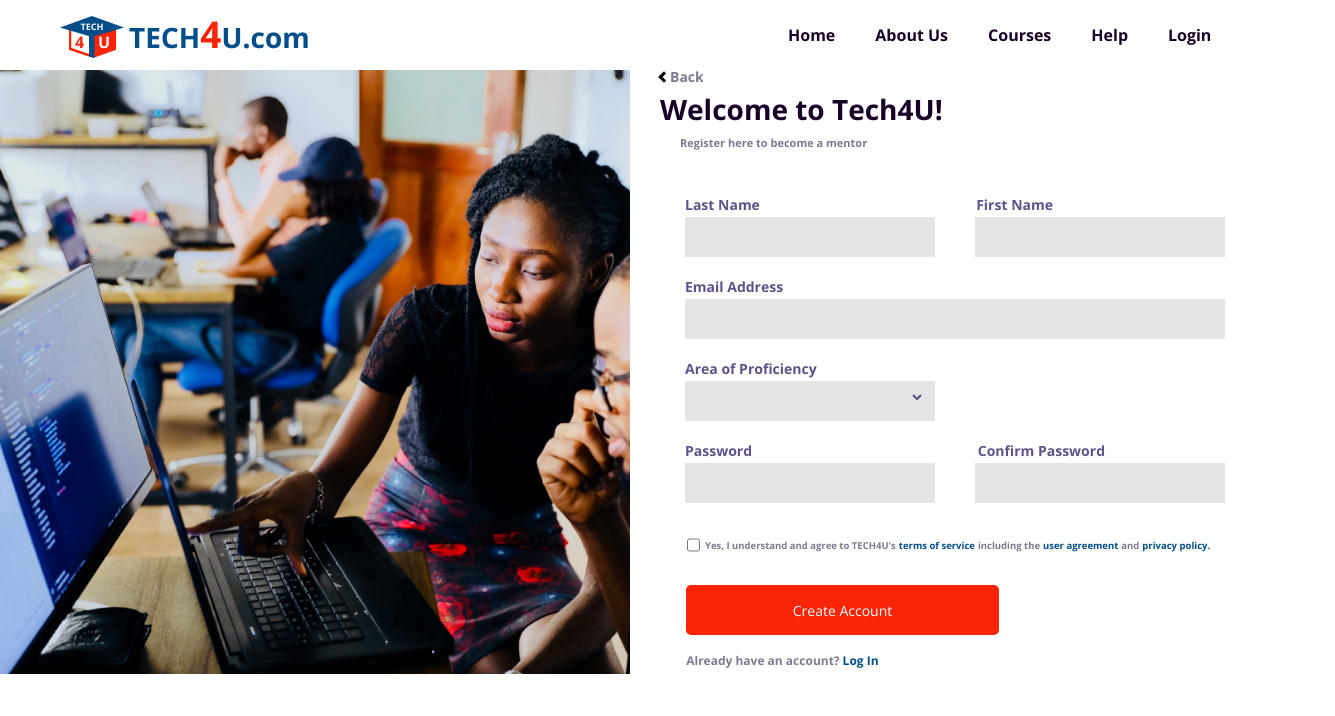
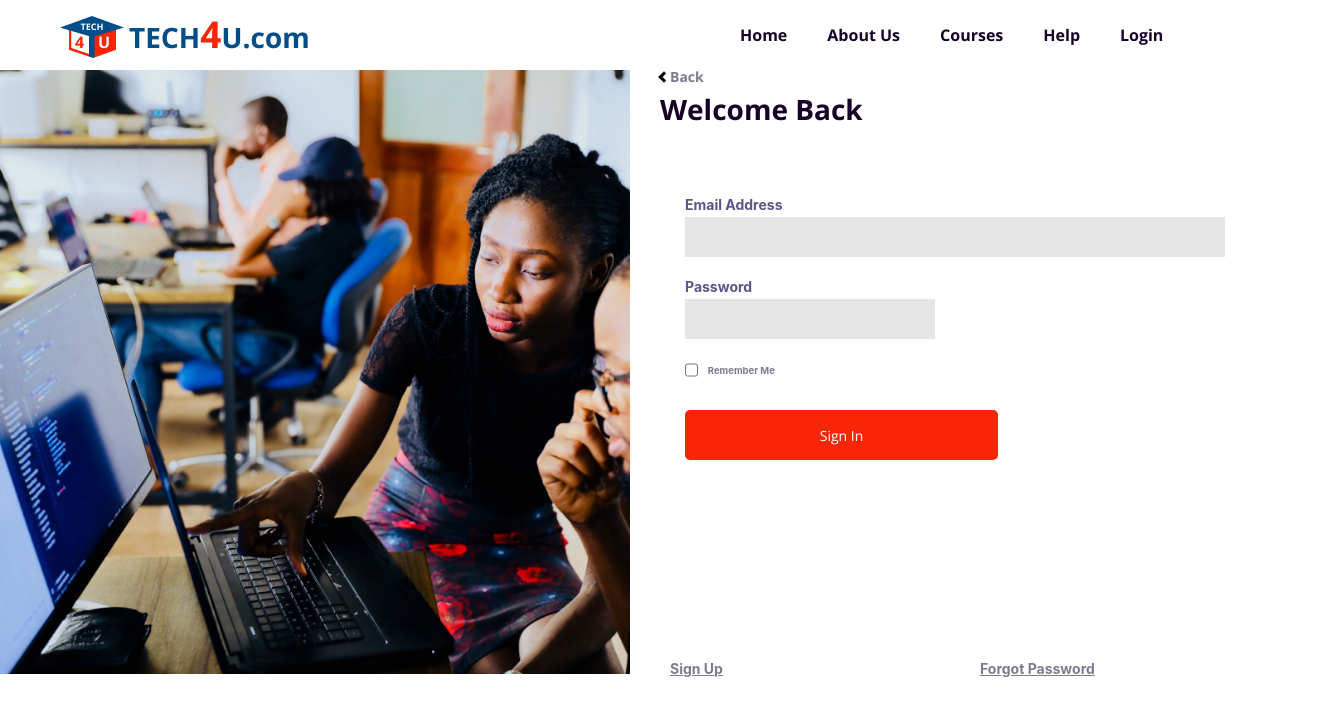
Before and after one commit to reskillamericans/Selflearning-Team1-FE, a React (Create React App) app: page /login in a window 1280 px wide. Shown: the top 716 px of the page, 1335 px wide, since content can reach past the window. Built offline with nearby package versions, Linux system fonts and the light colour scheme.

Commit message:
created login page

```diff
--- a/package.json
+++ b/package.json
@@ -7,8 +7,11 @@
     "@testing-library/react": "^11.2.7",
     "@testing-library/user-event": "^12.8.3",
     "axios": "^0.21.1",
+    "bootstrap": "^5.0.2",
     "react": "^17.0.2",
+    "react-bootstrap": "^1.6.1",
     "react-dom": "^17.0.2",
+    "react-router": "^5.2.0",
     "react-router-dom": "^5.2.0",
     "react-scripts": "4.0.3",
     "web-vitals": "^1.1.2"
--- a/public/index.html
+++ b/public/index.html
@@ -17,6 +17,7 @@
     <link rel="manifest" href="%PUBLIC_URL%/manifest.json" />
     <link rel="stylesheet" href="https://use.fontawesome.com/releases/v5.15.3/css/all.css"
       integrity="sha384-SZXxX4whJ79/gErwcOYf+zWLeJdY/qpuqC4cAa9rOGUstPomtqpuNWT9wdPEn2fk" crossorigin="anonymous">
+
     <!--
       Notice the use of %PUBLIC_URL% in the tags above.
       It will be replaced with the URL of the `public` folder during the build.
--- /dev/null
+++ b/src/App.js
@@ -0,0 +1,21 @@
+import React from "react";
+import { BrowserRouter as Router, Route, Switch } from "react-router-dom";
+import  Registration  from "./components/Registration";
+import  Login  from "./components/Login";
+
+
+function App() {
+  return (
+    <div className="App">
+      <Router>
+        <Switch>
+        <Route exact path= "/registration" component={Registration} />
+        <Route exact path= "/login" component={Login} />
+        </Switch>
+      </Router>
+    </div>
+  );
+}
+
+
+export default App;
--- /dev/null
+++ b/src/components/Login.jsx
@@ -0,0 +1,102 @@
+import React from "react"
+import Group79 from "../registration-images/Group79.png"
+import BigPicture from "../registration-images/BigPicture.png"
+import  "./login.css"
+
+function Login() {
+
+return (
+
+  <>
+
+    <div className="app">
+      <div className="webnav">
+        <div className="logo">
+          <img src={Group79} alt="tech4u logo"></img>
+      </div>
+      <div className="menu">
+        <ul>
+          <li>
+            <a href="#">Home</a>
+          </li>
+          <li>
+            <a href="#">About Us</a>
+          </li>
+          <li>
+            <a href="#">Courses</a>
+          </li>
+          <li>
+            <a href="#">Help</a>
+          </li>
+          <li>
+            <a href="#">Login</a>
+          </li>
+        </ul>
+
+      </div>
+    </div>
+
+    <div className="mobilenav"></div>
+    <div className="header">
+      <h1>Welcome Back</h1>
+    </div>
+
+    <div className="Container-1">
+      <img src={BigPicture}></img>
+    </div>
+
+    <div className="backgroup">
+      <p class="Back">Back</p>
+      <i class="back-arrow"></i>
+    </div>
+
+    <div className="form-container">
+      <form id="form">
+        <div className="labels">
+        <label id="email">Email Address</label>
+        <input type="text" id="ebox" name="email"></input>
+        <label id="pw" for="pw">Password</label>
+        <input type="password" id="pwbox" name="pw"></input>
+        </div>
+      </form>
+    </div>
+
+    <div className="agreement">
+      <input type="checkbox" required name="checkbox" id="agree2" value="check"></input>
+         Remember Me
+    </div>
+
+    <button class="CreateAccount">Sign In</button>
+
+    <div className="signup">
+      <a href="#">Sign Up</a>
+    </div>
+
+    <div className="forgotpassword">
+      <a href="#">Forgot Password</a>
+    </div>
+
+    <div className="mobileform">
+    <form id="form">
+        <div className="labels">
+        <label id="email">Email Address</label>
+        <input type="text" id="ebox" name="email"></input>
+        <label id="pw" for="pw">Password</label>
+        <input type="password" id="pwbox" name="pw"></input>
+        </div>
+      </form>
+    </div>
+
+
+
+
+
+</div>
+</>
+
+
+
+    )
+}
+
+export default Login
--- a/src/registration.js
+++ b/src/components/Registration.jsx
@@ -1,7 +1,9 @@
 import React from "react"
-import Group79 from "./registration-images/Group79.png"
-import BigPicture from "./registration-images/BigPicture.png"
+import Group79 from "../registration-images/Group79.png"
+import BigPicture from "../registration-images/BigPicture.png"
 import './registration.css'
+
+
 
 
 
@@ -30,7 +32,7 @@ function Registration() {
             <a href="#">Help</a>
           </li>
           <li>
-            <a href="#">Login</a>
+            <a href="/login">Login</a>
           </li>
         </ul>
 
@@ -129,7 +131,8 @@ function Registration() {
         <span>privacy policy.</span>
       </div>
     </div>
-    <button className="CreateAccount">Create Account</button>
+    {/* <button className="registrationb">Create Account</button> */}
+    <input className="registrationb" type="button" value="Create Account"></input>
      <p class="login">
       Already have an account?
       <span>Log In</span>
--- /dev/null
+++ b/src/components/login.css
@@ -0,0 +1,388 @@
+* {
+    margin: 0;
+    padding: 0;
+    box-sizing: border-box;
+
+  }
+
+  body {
+    font-family: 'Open Sans', sans-serif;
+
+    overflow: hidden;
+  }
+
+  .webnav {
+    display: flex;
+    position: relative;
+    align-items: center;
+    background-color: #FFFFFF;
+    height: 70px;
+    width: 1200px;
+    }
+
+    #home :hover {
+      color:#004E89;
+    }
+
+    .logo {
+        position: absolute;
+        width: 250px;
+        height: 50px;
+        left: 60px;
+
+      }
+
+    .menu {
+      position: relative;
+      left: 60%;
+    }
+
+    .menu li {
+       float: left;
+       list-style: none;
+       font-size: 16px;
+       color: #180126;
+      }
+
+      .menu a {
+        font-family: Open Sans;
+        text-decoration: none;
+        font-size: 16px;
+        color: #180126;
+        font-weight: 700;
+        text-decoration: none;
+        padding: 20px;
+        line-height: 22px;
+       }
+
+
+       a:hover {
+         color:#004E89;
+       }
+
+       .back-arrow {
+        position: absolute;
+        display: inline-block;
+        left: 600;
+        top:50;
+         border: solid black;
+         border-width: 0 3px 3px 0;
+         display: inline-block;
+         padding: 2.5px;
+        transform: rotate(135deg);
+       }
+
+       .backgroup {
+        position: absolute;
+        display: flex;
+        align-items: center;
+        left: 660px;
+        top: 67px;
+        font-family: Open Sans;
+        font-style: normal;
+        font-weight: bold;
+        font-size: 14px;
+        color: #180126;
+        width: 60px;
+       }
+
+       .Back {
+        margin-left: 10px;
+        color: #7E7A8F;
+       }
+
+       h1 {
+        position: absolute;
+        display: inline-block;
+        left: 660px;
+        top: 90px;
+        font-family: Open Sans;
+        font-style: normal;
+        font-weight: bold;
+        font-size: 28px;
+        color: #180126;
+
+      }
+
+      .Container-1 img{
+        height: fit-content;
+        max-width: 100%;
+        width: 630px;
+       }
+
+
+       .form-container {
+        display: flex;
+        flex-direction: row;
+        position: absolute;
+        width: 560px;
+        height: 710px;
+        left: 685px;
+        top: 175px;
+       }
+
+       .forgotpassword a {
+        color: #7E7A8F;
+      }
+
+      .signup a {
+        color: #7E7A8F;
+      }
+
+
+      .mobileform {
+      left: 45px;
+      position: absolute;
+      top: 350px;
+      width: 305px;
+      overflow: hidden;
+}
+
+       @media only screen
+      and (min-width: 500px) {
+      .mobileform {
+      display: none;
+      }
+      }
+
+      .agreement {
+        position: absolute;
+        display: flex;
+        align-items: center;
+        color: #7E7A8F;
+        top: 360px;
+        left: 53.5%;
+        width: 650px;
+        height: 20px;
+        white-space: nowrap;
+        font-size: 9.5px;
+        font-weight: 700;
+
+      }
+
+
+
+      #agree {
+        margin-right: 5px;
+      }
+
+      input[type='checkbox'] {
+        margin-right: 10px;
+      }
+
+
+      button {
+        position: absolute;
+        width: 313px;
+        height: 50px;
+        left: 685px;
+        top: 410px;
+        background: #F82508;
+        border-radius: 5px;
+        border-style: none;
+        color: rgb(66, 61, 61);
+        font-family: Open Sans;
+        font-style: normal;
+        padding: 15px 32px;
+        font-size: 14px;
+        line-height: 19px;
+        display: inline-block;
+        text-decoration: none;
+        text-align: center;
+        color: #FFFFFF;
+      }
+
+      button, input {
+        z-index: 10;
+      }
+
+      .signup {
+        position: absolute;
+        width: 200px;
+        height: 50px;
+        left: 670px;
+        top: 660px;
+        color: #7E7A8F;
+        font-weight: 700;
+        font-size: 14px;
+      }
+
+      .forgotpassword {
+        position: absolute;
+        width: 200px;
+        height: 50px;
+        right: 100px;
+        top: 660px;
+
+        font-weight: 700;
+        font-size: 14px;
+      }
+
+
+
+
+@media only screen
+and (max-width: 500px)
+and (max-height: 812px) {
+
+*{
+overflow-x: hidden;
+}
+
+ body {
+   overflow-x: hidden;
+
+ }
+
+ .App {
+   overflow-x: hidden;
+ }
+
+ .form-container {
+   display: none;
+ }
+
+ .Container-1 img {
+   height: 200px;
+   max-width: 200px;
+   text-align: center;
+   position: absolute;
+   left: 70px;
+   top: 130px;
+
+}
+
+.webnav {
+ left: -2px;
+ overflow-x: hidden;
+ width: 320px;
+}
+
+h1 {
+ top: 90px;
+ font-size: 13px;
+ left: 130px;
+ color:rgb(12, 10, 10)
+}
+
+
+.mobile-form  {
+  left: 45px;
+  position: absolute;
+  top: 350px;
+  width: 290px;
+  overflow: hidden;
+
+}
+
+.menu {
+  top: 50px;
+  left: 45px;
+  position: absolute;
+}
+
+.menu a {
+font-size: 10px;
+padding: 10px;
+}
+
+.logo {
+  top: 5px;
+  left: 45px;
+}
+
+.backgroup {
+  display: none;
+
+}
+
+#agree {
+  right: 210px;
+    position: absolute;
+    top: -5px;
+}
+
+.agreement {
+  width: 200px;
+  font-size: 12px;
+  right: 10px;
+  margin-bottom: 100px;
+  left: 110px;
+  top: 510px;
+  font-weight: 700;
+  position: absolute;
+}
+
+input[type='checkbox'] {
+  margin-right: 10px;
+}
+
+
+
+button {
+  width: 150px;
+  height: 30px;
+  font-size: 12px;
+  top: 550px;
+  left: 95px;
+  line-height: 1px;
+  margin-bottom: 150px;
+}
+
+.login {
+  top: -12px;
+  left: 30px;
+
+}
+
+
+input {
+height: 25px;
+}
+
+label {
+  font-size: 11px;
+  line-height: 15px;
+
+}
+
+.labels {
+  width: 250px;
+}
+
+#ebox {
+  width: 250px;
+}
+
+#pwbox {
+  width: 250px;
+}
+
+#pw {
+  width: 250px;
+}
+
+#email {
+  width: 250px;
+}
+
+.forgotpassword {
+left: 45px;
+}
+
+.forgotpassword a {
+  color: #7E7A8F;
+}
+
+.signup {
+  left: 250px;
+
+}
+
+.signup a {
+  color: #7E7A8F;
+}
+
+
+
+}
--- a/src/registration.css
+++ b/src/components/registration.css
@@ -245,7 +245,7 @@ width: 250px;
    align-items: center;
    color: #7E7A8F;
    top: 360px;
-   right: 538px;
+   left: 1px;
    width: 650px;
    height: 20px;
    white-space: nowrap;
@@ -258,11 +258,11 @@ width: 250px;
  }
 
 
- button {
+ .registrationb {
   position: absolute;
   width: 313px;
   height: 50px;
-  left: 1px;
+ left: 200px;
   top: 410px;
   background: #F82508;
   border-radius: 5px;
--- /dev/null
+++ b/src/index.css
@@ -0,0 +1,13 @@
+body {
+    margin: 0;
+    font-family: -apple-system, BlinkMacSystemFont, 'Segoe UI', 'Roboto', 'Oxygen',
+      'Ubuntu', 'Cantarell', 'Fira Sans', 'Droid Sans', 'Helvetica Neue',
+      sans-serif;
+    -webkit-font-smoothing: antialiased;
+    -moz-osx-font-smoothing: grayscale;
+  }
+
+  code {
+    font-family: source-code-pro, Menlo, Monaco, Consolas, 'Courier New',
+      monospace;
+  }
--- a/src/index.js
+++ b/src/index.js
@@ -1,20 +1,30 @@
 import React from 'react';
 import ReactDOM from 'react-dom';
-import Registration from './registration';
-import registration from './registration';
+import { BrowserRouter} from 'react-router-dom';
+import App from "./App";
+import "./index.css";
 import reportWebVitals from './reportWebVitals';
 
+
 ReactDOM.render(
-  <React.StrictMode>
-    <Registration />
-  </React.StrictMode>,
-  document.getElementById('root')
-);
+    <BrowserRouter>
+        <App />
+    </BrowserRouter>,
+    document.getElementById('root')
+)
+
+// ReactDOM.render(
+//       <React.StrictMode>
+//         <Registration />
+//       </React.StrictMode>,
+//       document.getElementById('root')
+//     );
 
 
 
 
-// If you want to start measuring performance in your app, pass a function
-// to log results (for example: reportWebVitals(console.log))
-// or send to an analytics endpoint. Learn more: https://bit.ly/CRA-vitals
-reportWebVitals();
+
+    // If you want to start measuring performance in your app, pass a function
+    // to log results (for example: reportWebVitals(console.log))
+    // or send to an analytics endpoint. Learn more: https://bit.ly/CRA-vitals
+    reportWebVitals();
```
Also changed, not shown: src/assets/assets.txt (deleted), src/component/components.txt (deleted), 1 other file (tests, documents, lock files or other folders).
